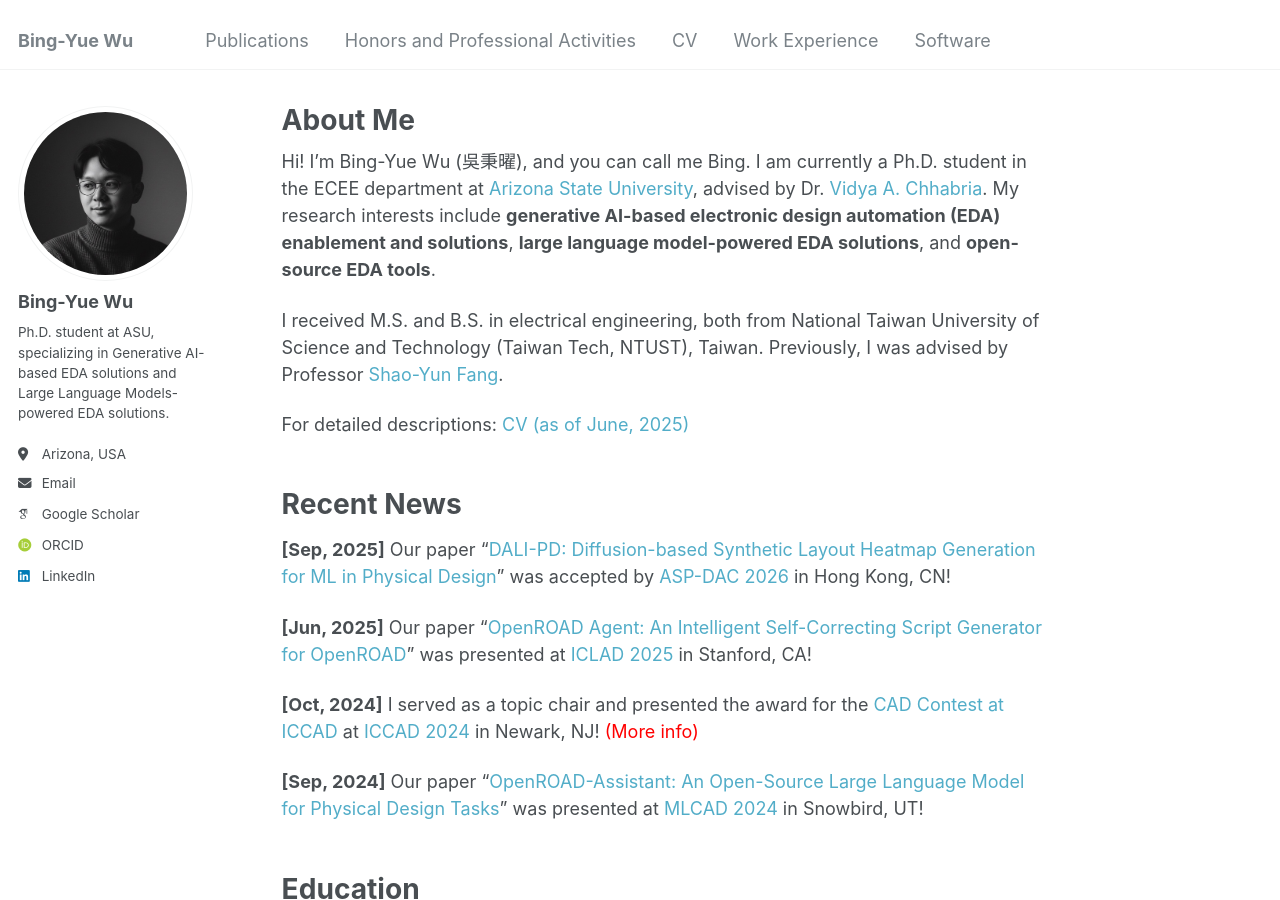
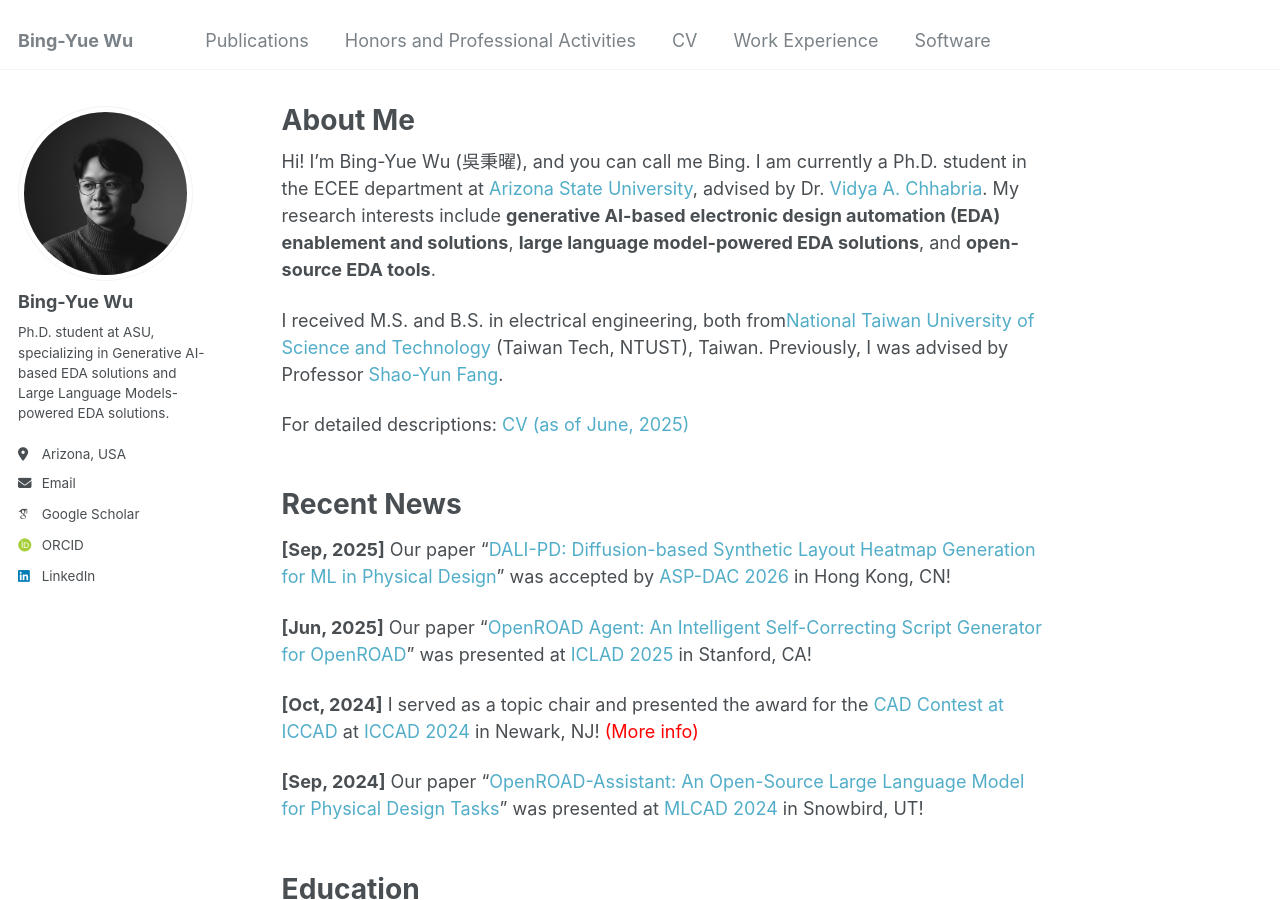
Before and after one commit to bingyuew/bingyuew.github.io, a Jekyll site: the page built from _pages/about.md, in a window 1280 px wide and 900 px high. Built offline with Jekyll 4.4.1, drawn with Linux system fonts in a browser that asks for light colours; some web fonts are replaced.

Commit message:
update about
Signed-off-by: 吳秉曜 <wubingyao@MacBook-bro.local>

```diff
--- a/_pages/about.md
+++ b/_pages/about.md
@@ -9,7 +9,7 @@ redirect_from:
 
 Hi! I'm Bing-Yue Wu (吳秉曜), and you can call me Bing. I am currently a Ph.D. student in the ECEE department at <a href="https://ecee.engineering.asu.edu/" style="text-decoration: none;">Arizona State University</a>, advised by Dr. <a href="https://faculty.engineering.asu.edu/vidyachhabria/" style="text-decoration: none;">Vidya A. Chhabria</a>. My research interests include **generative AI-based electronic design automation (EDA) enablement and solutions**, **large language model-powered EDA solutions**, and **open-source EDA tools**.
 
-I received M.S. and B.S. in electrical engineering, both from National Taiwan University of Science and Technology (Taiwan Tech, NTUST), Taiwan. Previously, I was advised by Professor <a href="https://syfang703.github.io/ntust-edalab/" style="text-decoration: none;">Shao-Yun Fang</a>.
+I received M.S. and B.S. in electrical engineering, both from<a href="https://www.ntust.edu.tw/?Lang=en" style="text-decoration: none;">National Taiwan University of Science and Technology</a> (Taiwan Tech, NTUST), Taiwan. Previously, I was advised by Professor <a href="https://syfang703.github.io/ntust-edalab/" style="text-decoration: none;">Shao-Yun Fang</a>.
 
 For detailed descriptions: <a href="https://bingyuew.github.io/files/CV.pdf" style="text-decoration: none;">CV (as of June, 2025)</a>
 <div>
```
